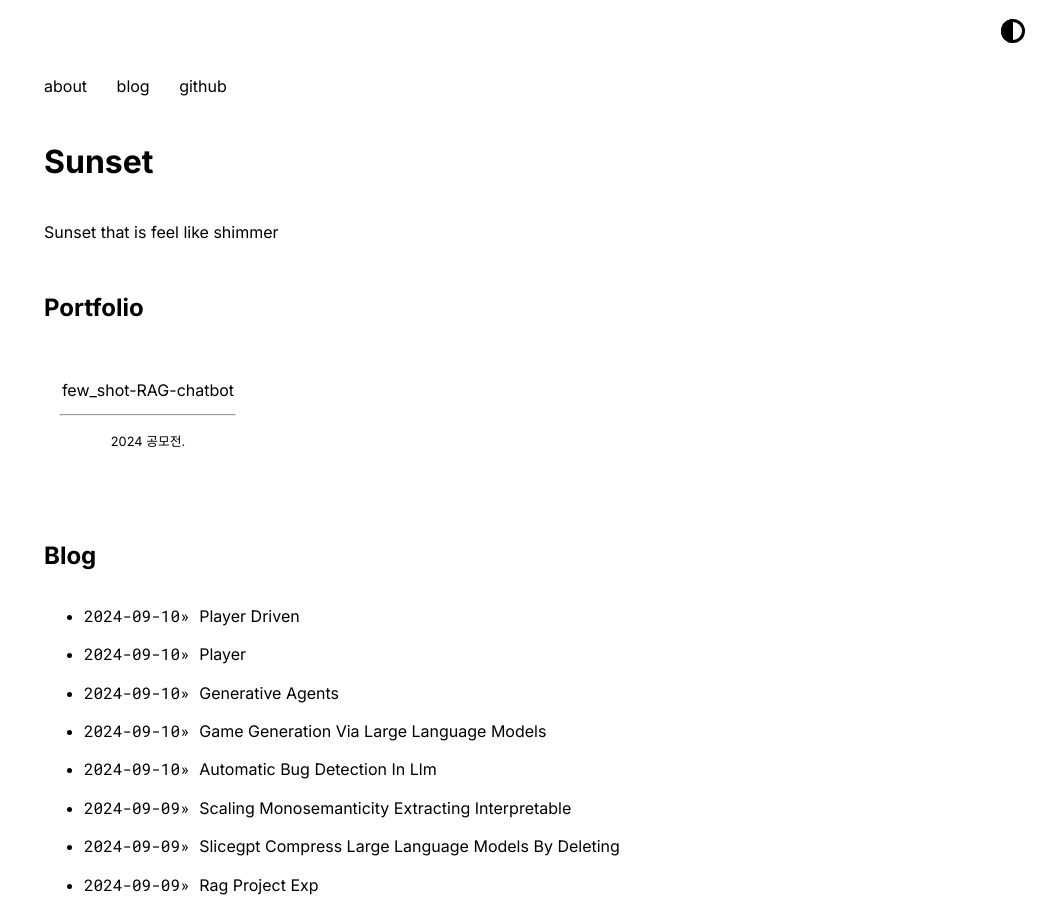
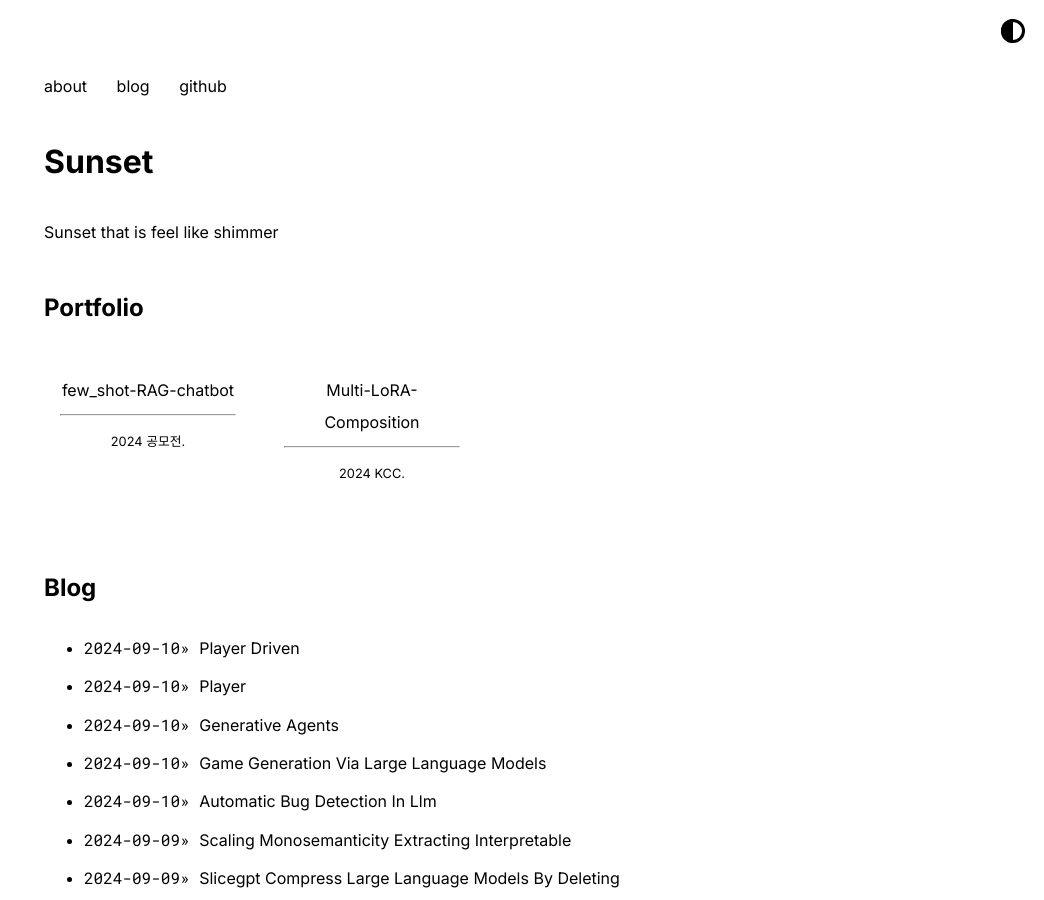
Before and after one commit to new-Sunset-shimmer/new-Sunset-shimmer.github.io, a Jekyll site: the page built from index.md, in a window 1280 px wide and 900 px high. Shown: the whole window, without its empty margins (236-1280 px from the left). Built offline with Jekyll 4.4.1, drawn with Linux system fonts in a browser that asks for light colours.

Commit message:
Update home.yml

```diff
--- a/_data/home.yml
+++ b/_data/home.yml
@@ -12,6 +12,10 @@ project_entries:
   - title: few_shot-RAG-chatbot
     url: rag-project-exp
     desc: 2024 공모전.
+
+  - title: Multi-LoRA-Composition
+    url: https://github.com/new-Sunset-shimmer/multi_loras/tree/main/Multi-LoRA-Composition-main
+    desc: 2024 KCC.
 
 old_project_entries:
   - title: Soopr
```
